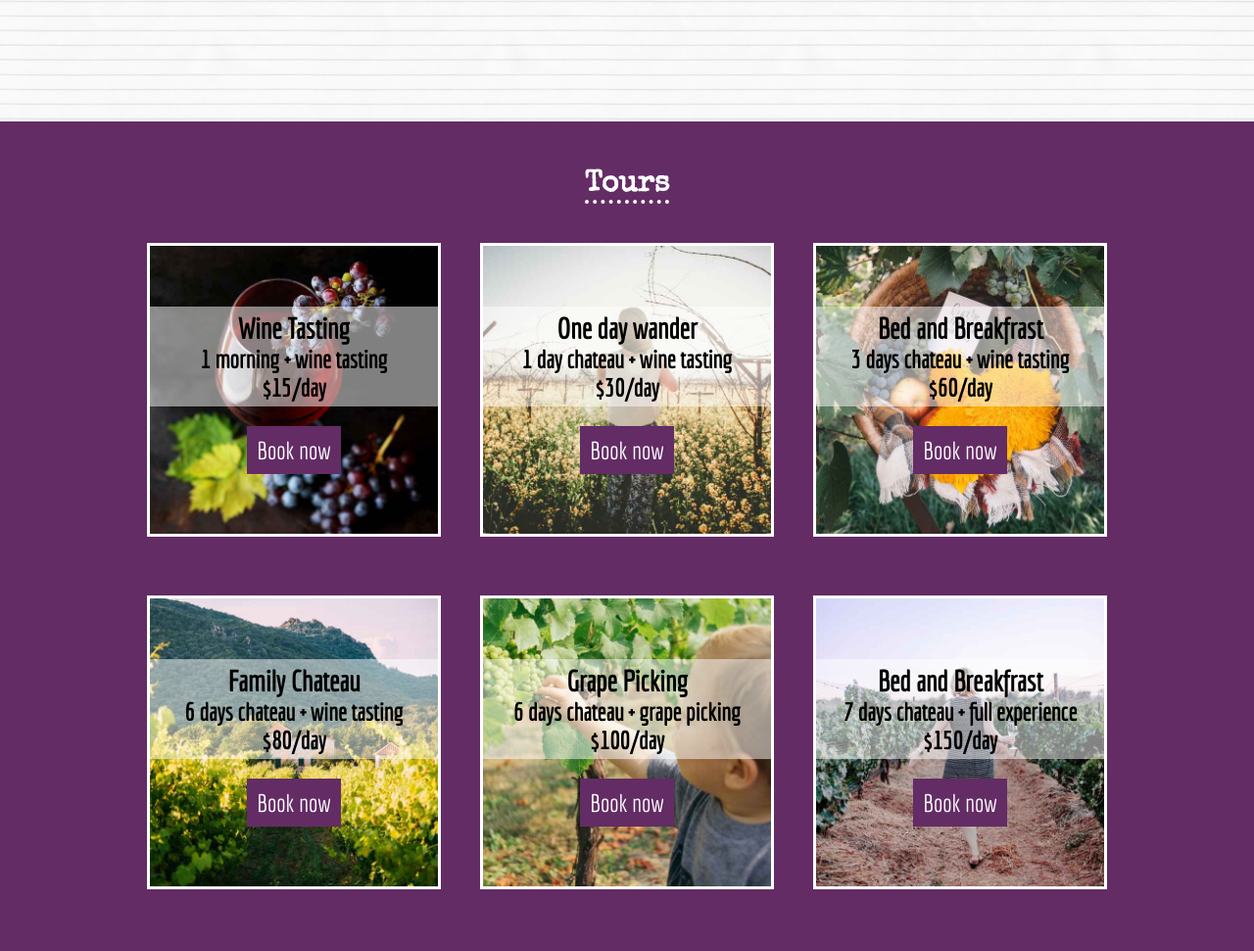
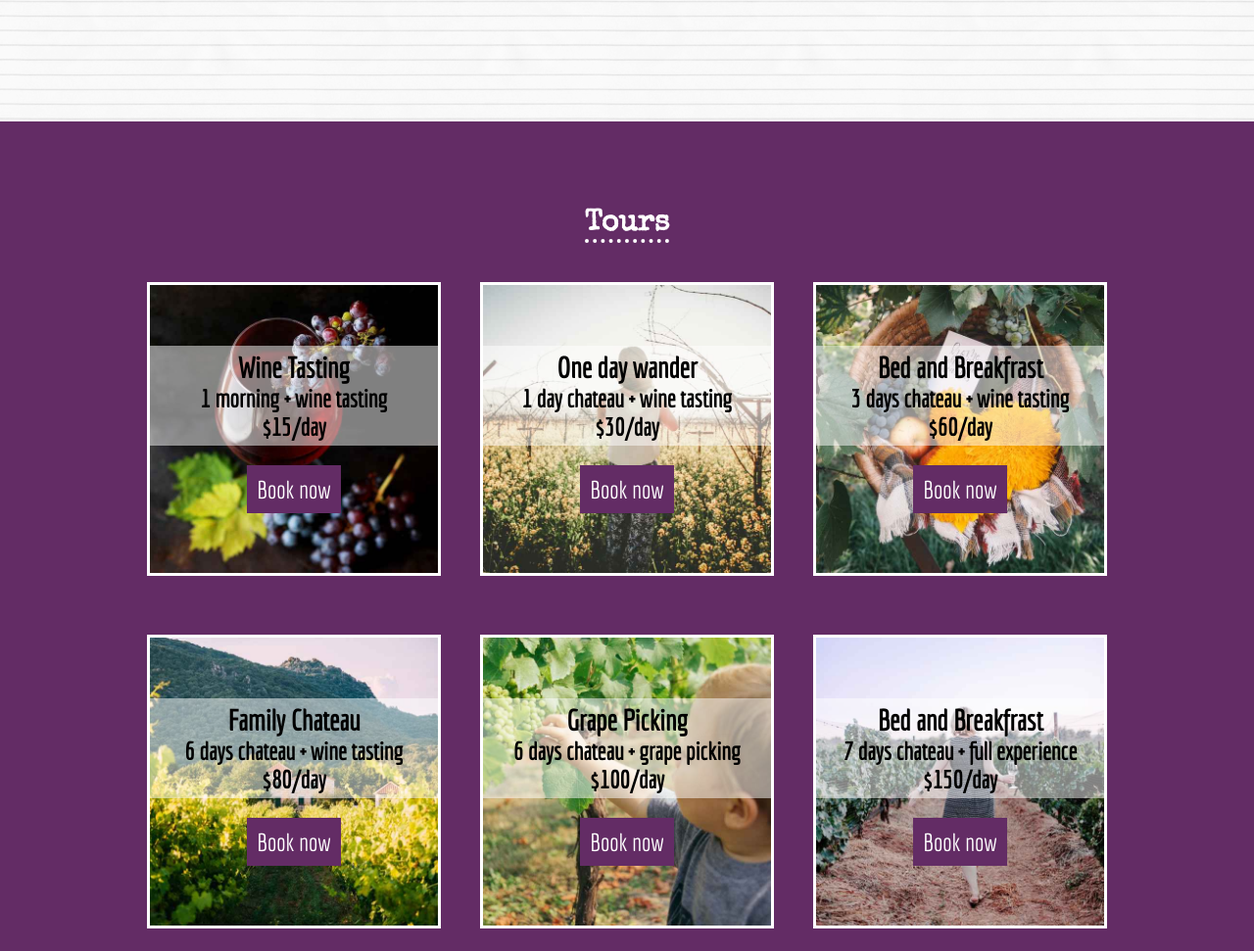
Before and after one commit to starskynder/Chateau-Roux, a website: page index.html in a window 1280 px wide. Shown: the part 1980-2951 px from the top of the page at 98% size. Drawn offline with nearby package versions, Linux system fonts and the light colour scheme; files that its build step writes are made by us from their sources.

Commit message:
Increase padding

```diff
--- a/sass/layout/_tours.scss
+++ b/sass/layout/_tours.scss
@@ -4,7 +4,7 @@
 
   justify-content: center;
   background-color: $bossanova;
-  padding: 5rem 1.5rem;
+  padding: 9rem 1.5rem;
 
   &__offers {
     @include flex-row-wrap;
```
